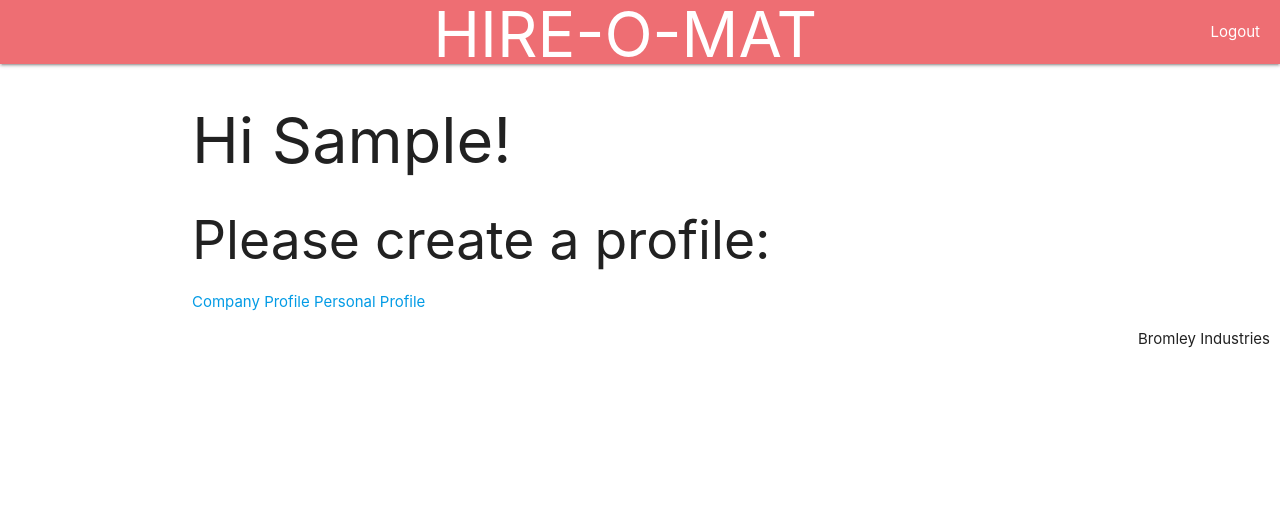
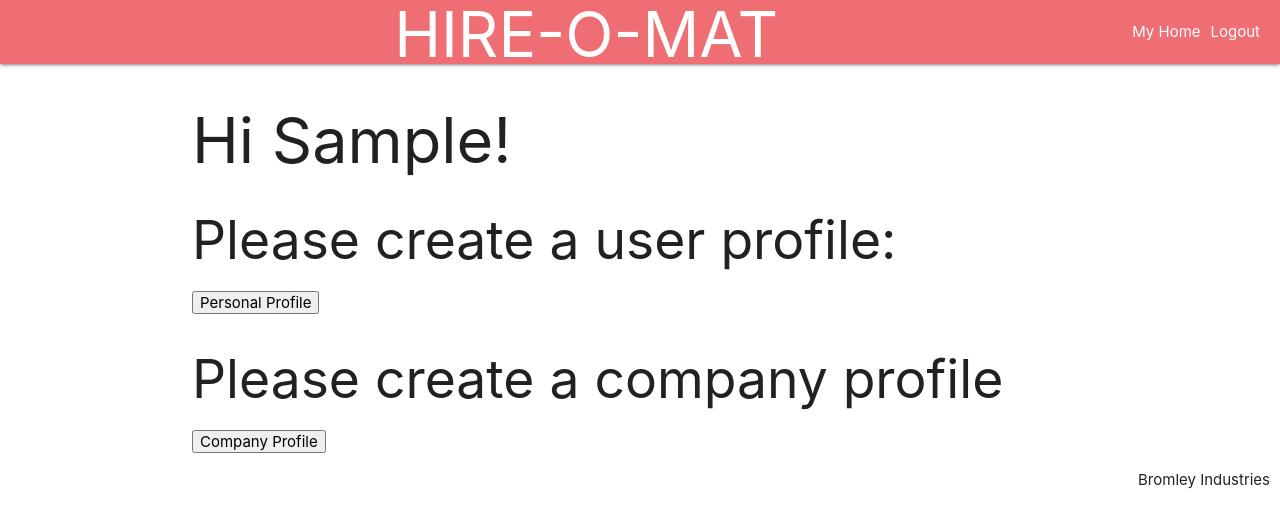
Before and after one commit to TylerBromley/hire-o-mat, a Django app: page /user_home/ in a window 1280 px wide. Shown: the top 528 px of the page. Run offline with Django 3.2, Linux system fonts and the light colour scheme; the visitor is signed in with stand-in values (Sample User, id 1).

Commit message:
added profile creation and image upload

```diff
--- a/hire_o_mat/hire_app/urls.py
+++ b/hire_o_mat/hire_app/urls.py
@@ -1,4 +1,6 @@
 from django.urls import path
+from django.conf import settings
+from django.conf.urls.static import static
 
 from . import views
 
@@ -8,4 +10,13 @@ urlpatterns = [
     path('user_home/', views.UserHome.as_view(), name='user_home'),
     path('create_profile/', views.CreateUserProfile.as_view(), name="create_user_profile"),
     path('create_biz_profile/', views.CreateCompanyProfile.as_view(), name="create_company_profile"),
+    path('my_user_profile/', views.MyUserProfile.as_view(), name="my_user_profile"),
+    path('my_company_profile/', views.MyCompanyProfile.as_view(), name="my_company_profile"),
 ]
+
+
+if settings.DEBUG:
+    urlpatterns += static(settings.STATIC_URL,
+document_root=settings.STATIC_ROOT)
+    urlpatterns += static(settings.MEDIA_URL,
+document_root=settings.MEDIA_ROOT)
--- a/hire_o_mat/hire_app/views.py
+++ b/hire_o_mat/hire_app/views.py
@@ -6,7 +6,7 @@ from django.views.generic import CreateView, DetailView, ListView
 from django.views.generic.base import TemplateView
 from django.views.generic.edit import DeleteView, UpdateView
 from django.contrib.auth.models import User
-from .forms import UserProfileForm
+from .forms import CompanyProfileForm, UserProfileForm
 
 from .models import CompanyProfile, UserProfile
 
@@ -28,7 +28,8 @@ class CreateUserProfile(LoginRequiredMixin, CreateView):
 
 class CreateCompanyProfile(LoginRequiredMixin, CreateView):
     model = CompanyProfile
-    fields = ["company_name", "contact_email", "about", "city", "logo"]
+    form_class = CompanyProfileForm
+    # fields = ["company_name", "contact_email", "about", "city", "logo"]
     template_name = 'create_company_profile.html'
     success_url = reverse_lazy('hire_o_mat:user_home')
 
@@ -40,6 +41,15 @@ class UserHome(LoginRequiredMixin, TemplateView):
     template_name = 'user_home.html'
 
 
+class MyUserProfile(LoginRequiredMixin, TemplateView):
+    model = UserProfile
+    template_name = 'my_user_profile.html'
+
+class MyCompanyProfile(LoginRequiredMixin, TemplateView):
+    model = CompanyProfile
+    template_name = 'my_company_profile.html'
+
+
 # class ChirpCreateView(LoginRequiredMixin, CreateView):
 #     model = Post
 #     template_name = 'new_post.html'
--- a/hire_o_mat/hire_o_mat/settings.py
+++ b/hire_o_mat/hire_o_mat/settings.py
@@ -127,5 +127,8 @@ STATIC_URL = '/static/'
 
 STATICFILES_DIRS = [os.path.join(BASE_DIR, 'static')]
 
+MEDIA_URL = '/images/'
+MEDIA_ROOT = os.path.join(BASE_DIR, 'images')
+
 LOGIN_REDIRECT_URL = 'hire_o_mat:user_home'
 LOGOUT_REDIRECT_URL = 'hire_o_mat:home'
--- a/hire_o_mat/templates/base.html
+++ b/hire_o_mat/templates/base.html
@@ -17,6 +17,7 @@
         </div>
         <div class="buttons">
             {% if user.is_authenticated %}
+                <a class="user-home" href="{% url 'hire_o_mat:user_home' %}">My Home</a>
                 <a class="logout-link" href="{% url 'logout' %}">Logout</a>
             {% else %}
                 <a href="{% url 'login' %}">Login</a>
--- a/hire_o_mat/templates/create_company_profile.html
+++ b/hire_o_mat/templates/create_company_profile.html
@@ -1,7 +1,7 @@
 {% extends 'base.html' %}
 {% block content %}
 <h1>Hi {{ user.first_name }}</h1>
-<form method="post">
+<form method="post" enctype="multipart/form-data">
     {% csrf_token %}
     {{ form.as_p }}
     <input type="submit" value="Submit">
--- a/hire_o_mat/templates/create_user_profile.html
+++ b/hire_o_mat/templates/create_user_profile.html
@@ -1,7 +1,7 @@
 {% extends 'base.html' %}
 {% block content %}
 <h1>Hi {{ user.first_name }}</h1>
-<form method="post">
+<form method="post" enctype="multipart/form-data">
     {% csrf_token %}
     {{ form.as_p }}
     <input type="submit" value="Submit">
--- a/hire_o_mat/templates/user_home.html
+++ b/hire_o_mat/templates/user_home.html
@@ -1,7 +1,22 @@
 {% extends 'base.html' %}
 {% block content %}
+{% if user.first_name %}
 <h1>Hi {{ user.first_name }}!</h1>
-<h2>Please create a profile:</h2>
-<a href="{% url 'hire_o_mat:create_company_profile' %}">Company Profile</a>
-<a href="{% url 'hire_o_mat:create_user_profile' %}">Personal Profile</a>
+{% else %}
+<h1>Hi {{ user.username }}!</h1>
+{% endif %}
+{% if user.userprofile %}
+<h2>View my user profile</h2>
+<a href="{% url 'hire_o_mat:my_user_profile' %}"><button>My Profile</button></a>
+{% else %}
+<h2>Please create a user profile:</h2>
+<a href="{% url 'hire_o_mat:create_user_profile' %}"><button>Personal Profile</button></a>
+{% endif %}
+{% if user.companyprofile %}
+<h2>View my Company profile</h2>
+<a href="{% url 'hire_o_mat:my_company_profile' %}"><button>My Company Profile</button></a>
+{% else %}
+<h2>Please create a company profile</h2>
+<a href="{% url 'hire_o_mat:create_company_profile' %}"><button>Company Profile</button></a>
+{% endif %}
 {% endblock %}
```
Also changed, not shown: hire_o_mat/hire_app/forms.py (+26 -1 lines), hire_o_mat/templates/my_company_profile.html (added, +13 -0 lines), hire_o_mat/templates/my_user_profile.html (added, +17 -0 lines), hire_o_mat/images/images/Bernie-Sanders-Fur-Coat.jpg (added), hire_o_mat/images/images/ECorp.png (added), hire_o_mat/images/images/ECorp_qWZWhgH.png (added), hire_o_mat/images/images/generic_company.png (added), hire_o_mat/images/images/vernie.jpeg (added).
